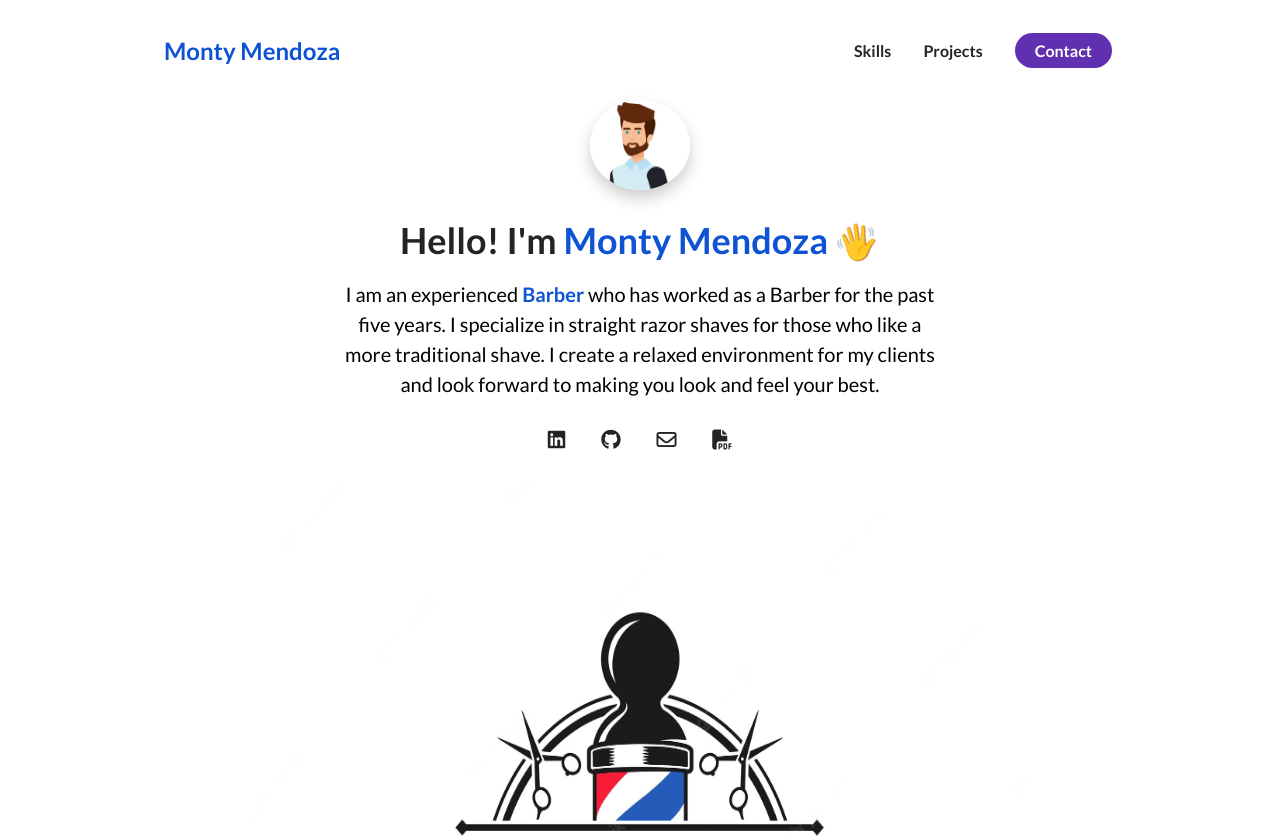
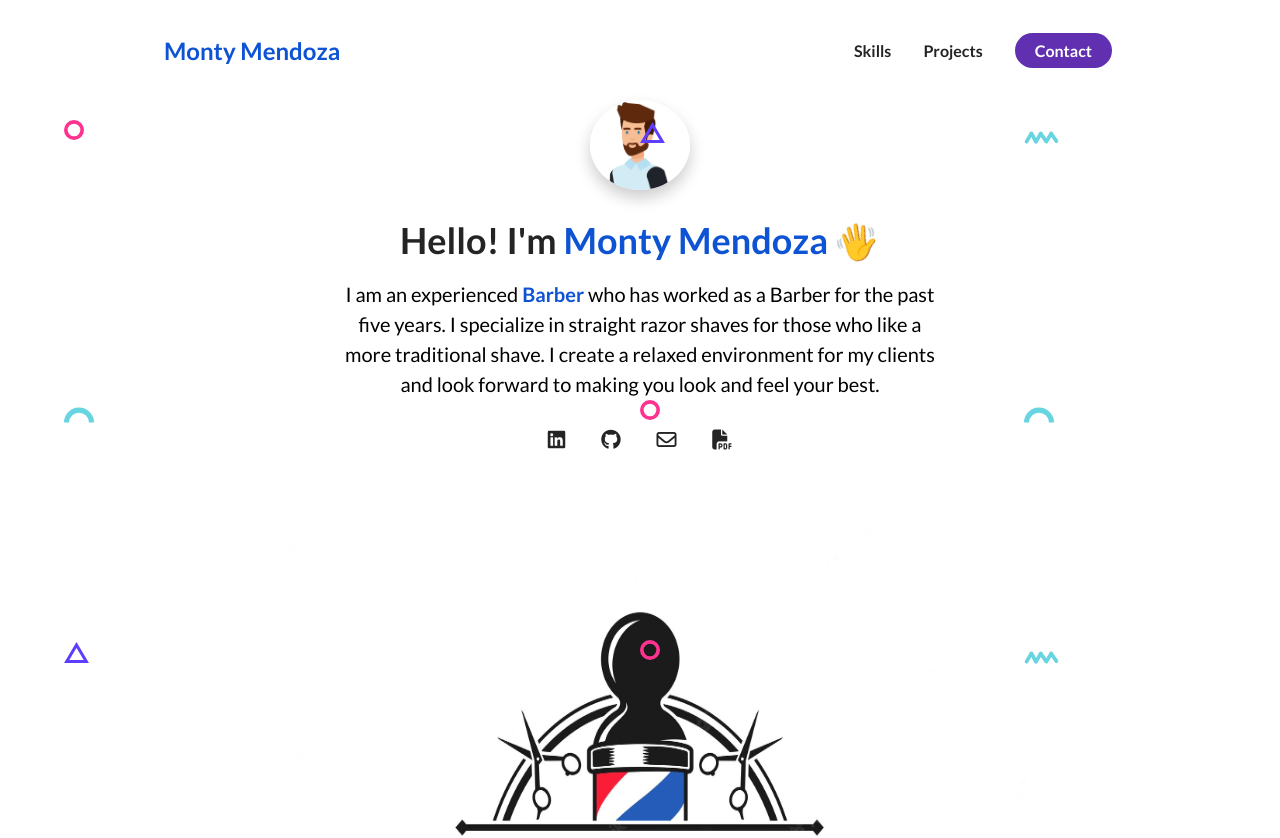
Before and after one commit to fawaztoto/e-PROTFOILIO-master, a plain HTML site: page index.html in a window 1280 px wide. Shown: the top 838 px of the page. Drawn offline with Linux system fonts and the light colour scheme.

Commit message:
added backgournd movment

```diff
--- /dev/null
+++ b/app.js
@@ -0,0 +1,15 @@
+const scaleFactor = 1 / 20;
+
+
+
+function moveBackground (event) {
+    const shapes = document.querySelectorAll(".shape")
+    const x = event.clientX * scaleFactor;
+    const y = event.clientY * scaleFactor;
+
+    for(let i = 0; i <shapes.length; ++i) {
+        const isOdd = i % 2 === 0;
+       const boolInt = isOdd ? -1 : 1;
+        shapes[i].style.transform = `translate(${x * boolInt}px, ${y * boolInt}px)`
+    }
+}
--- a/index.html
+++ b/index.html
@@ -8,10 +8,11 @@
     <title>E-Portfolio</title>
     <link rel="stylesheet" href="style.css">
     <script src="https://kit.fontawesome.com/c8e4d183c2.js" crossorigin="anonymous"></script>
+    <script src="app.js"></script>
 </head>
 
 <body>
-    <section id="about-me">
+    <section id="about-me" onmousemove="moveBackground(event)">
         <nav>
             <div class="personal__logo">Monty Mendoza</div>
             <ul class="nav__link--list">
@@ -72,6 +73,15 @@
             </div>
         </div>
 
+        <img src="./assets/circle.svg" class="shape shape--0">
+        <img src="./assets/triangle.svg" class="shape shape--1">
+        <img src="./assets/squiggly.svg" class="shape shape--2">
+        <img src="./assets/semi circle.svg" class="shape shape--3">
+        <img src="./assets/circle.svg" class="shape shape--4">
+        <img src="./assets/semi circle.svg" class="shape shape--5">
+        <img src="./assets/triangle.svg" class="shape shape--6">
+        <img src="./assets/circle.svg" class="shape shape--7">
+        <img src="./assets/squiggly.svg" class="shape shape--8">
 
     </section>
 
--- a/style.css
+++ b/style.css
@@ -597,3 +597,61 @@ margin-left: 25px;
 
 
 }
+
+
+/*
+
+
+
+SHAPES
+
+
+*/
+
+.shape{
+    position: fixed;
+
+}
+.shape--0 {
+    top: 15vh;
+    left: 5vw;
+}
+.shape--1 {
+    top: 15vh;
+    left: 50vw;
+}
+
+.shape--2 {
+    top: 15vh;
+    left: 80vw;
+}
+
+.shape--3 {
+    top: 50vh;
+    left: 5vw;
+}
+
+.shape--4 {
+    top: 50vh;
+    left: 50vw;
+}
+
+.shape--5 {
+    top: 50vh;
+    left: 80vw;
+}
+
+.shape--6 {
+    top: 80vh;
+    left: 5vw;
+}
+
+.shape--7 {
+    top: 80vh;
+    left: 50vw;
+}
+
+.shape--8 {
+    top: 80vh;
+    left: 80vw;
+}
```
Also changed, not shown: assets/circle.svg (added), assets/semi circle.svg (added), assets/squiggly.svg (added), assets/triangle.svg (added).
